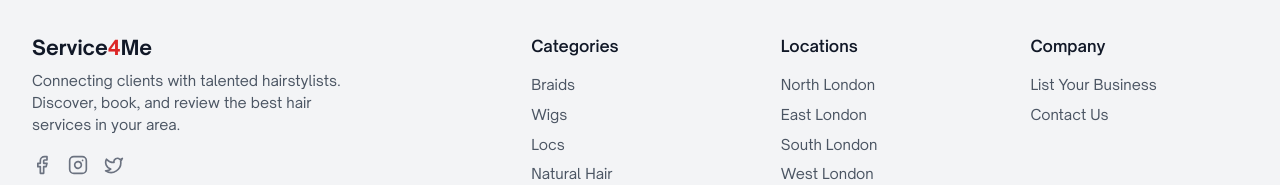
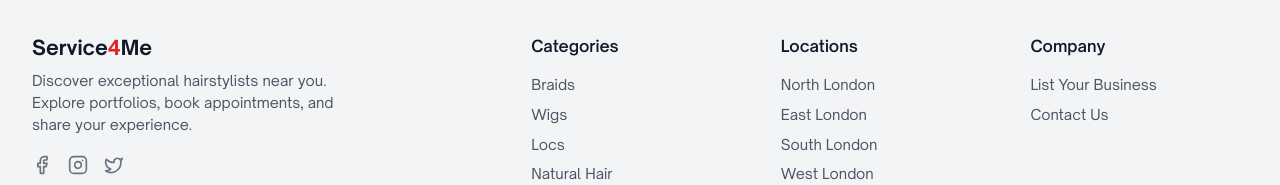
Before and after one commit to tm-webstudio/service4me, a Next.js app: page /terms in a window 1280 px wide. Shown: the part 831-1016 px from the top of the page. Built offline with nearby package versions, Linux system fonts and the light colour scheme; no server answers.

Commit message:
Update footer bio text

```diff
--- a/components/footer.tsx
+++ b/components/footer.tsx
@@ -14,8 +14,7 @@ export function Footer() {
               </span>
             </div>
             <p className="text-gray-600 mb-5 max-w-[280px] sm:max-w-[320px] text-[14.5px]">
-              Connecting clients with talented hairstylists. Discover, book, and review the best hair services in your
-              area.
+              Discover exceptional hairstylists near you. Explore portfolios, book appointments, and share your experience.
             </p>
             <div className="flex space-x-4 mb-4">
               <Link href="#" className="text-gray-500 hover:text-gray-900">
```
